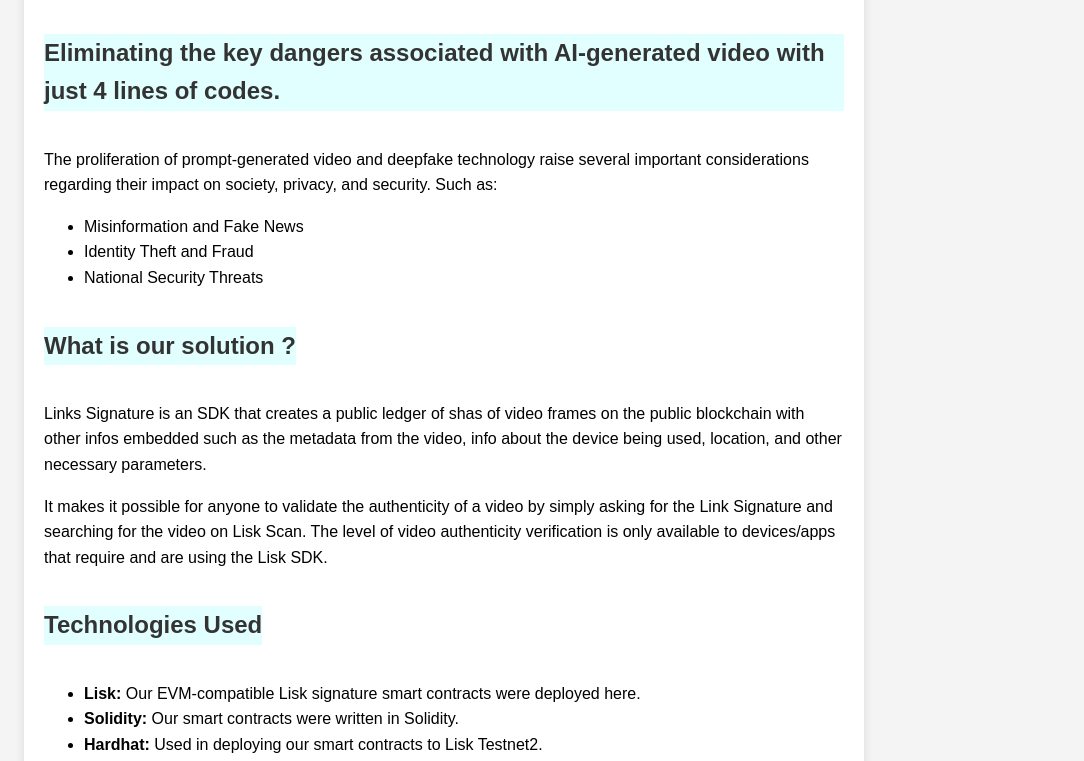
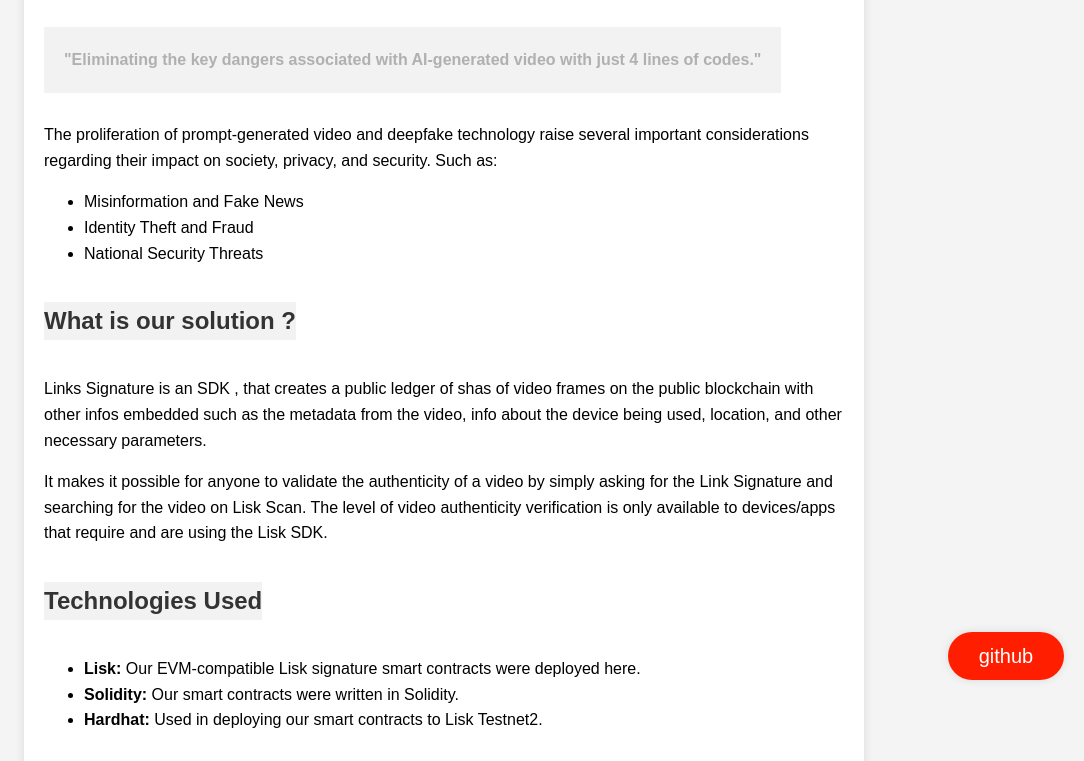
Before and after one commit to tobi-awolaju-21/liskSignature, a plain HTML site: page Frontend/index.html in a window 1280 px wide. Shown: the part 100-861 px from the top of the page, without its empty margins (196-1280 px from the left). Drawn offline with Linux system fonts and the light colour scheme.

Commit message:
djagdlbs

```diff
--- a/Frontend/index.html
+++ b/Frontend/index.html
@@ -30,20 +30,47 @@
             color: #333;
         }
         p {
+
             margin: 1em 0;
         }
         .cool{
             display: inline-block; /* Wrap the text */
-            background-color: rgba(0, 255, 255, 0.112);
-            width: auto;
+            background-color: #f2f2f2
+
+        }
+        .cool2{
+            display: inline-block;
+          color: #8888889e;
+          background-color: #f2f2f2;
+          padding: 20px;
+            font-size:medium;
+        }
+        .floating-button {
+            position: fixed;
+            bottom: 20px;
+            right: 20px;
+            background-color: #ff1e00;
+            color: #ffffff;
+            border: none;
+            border-radius: 50px;
+            width: 100px;
+            padding: 8px;
+            text-decoration: none;
+            font-size: 20px;
+            text-align: center;
+            cursor: pointer;
+            box-shadow: 0 0 10px rgba(0, 0, 0, 0.1);
+        }
+        .floating-button:hover {
+            background-color: #555;
         }
     </style>
 </head>
 <body>
     <div class="container">
-        <h1>Lisk Signature suit</h1>
+        <h1>Lisk Signature</h1>
         <section id="inspiration">
-            <h2 class="cool">Eliminating the key dangers associated with AI-generated video with just 4 lines of codes.</h2>
+            <h2 class="cool2">"Eliminating the key dangers associated with AI-generated video with just 4 lines of codes."</h2>
             <p>The proliferation of prompt-generated video and deepfake technology raise several important considerations regarding their impact on society, privacy, and security. Such as:</p>
             <ul>
                 <li>Misinformation and Fake News</li>
@@ -53,7 +80,7 @@
         </section>
         <section id="what-it-does">
             <h2 class="cool">What is our solution ?</h2>
-            <p>Links Signature is an SDK that creates a public ledger of shas of video frames on the public blockchain with other infos embedded such as the metadata from the video, info about the device being used, location, and other necessary parameters.</p>
+            <p>Links Signature is an SDK , that creates a public ledger of shas of video frames on the public blockchain with other infos embedded such as the metadata from the video, info about the device being used, location, and other necessary parameters.</p>
             <p>It makes it possible for anyone to validate the authenticity of a video by simply asking for the Link Signature and searching for the video on Lisk Scan. The level of video authenticity verification is only available to devices/apps that require and are using the Lisk SDK.</p>
         </section>
         <section id="technologies-used">
@@ -85,5 +112,7 @@
             <p>Make the SDK available in all languages.</p>
         </section>
     </div>
+    <a href="https://github.com/tobi-awolaju-21/liskSignature" class="floating-button" target="_blank">github</a>
+
 </body>
 </html>
```
